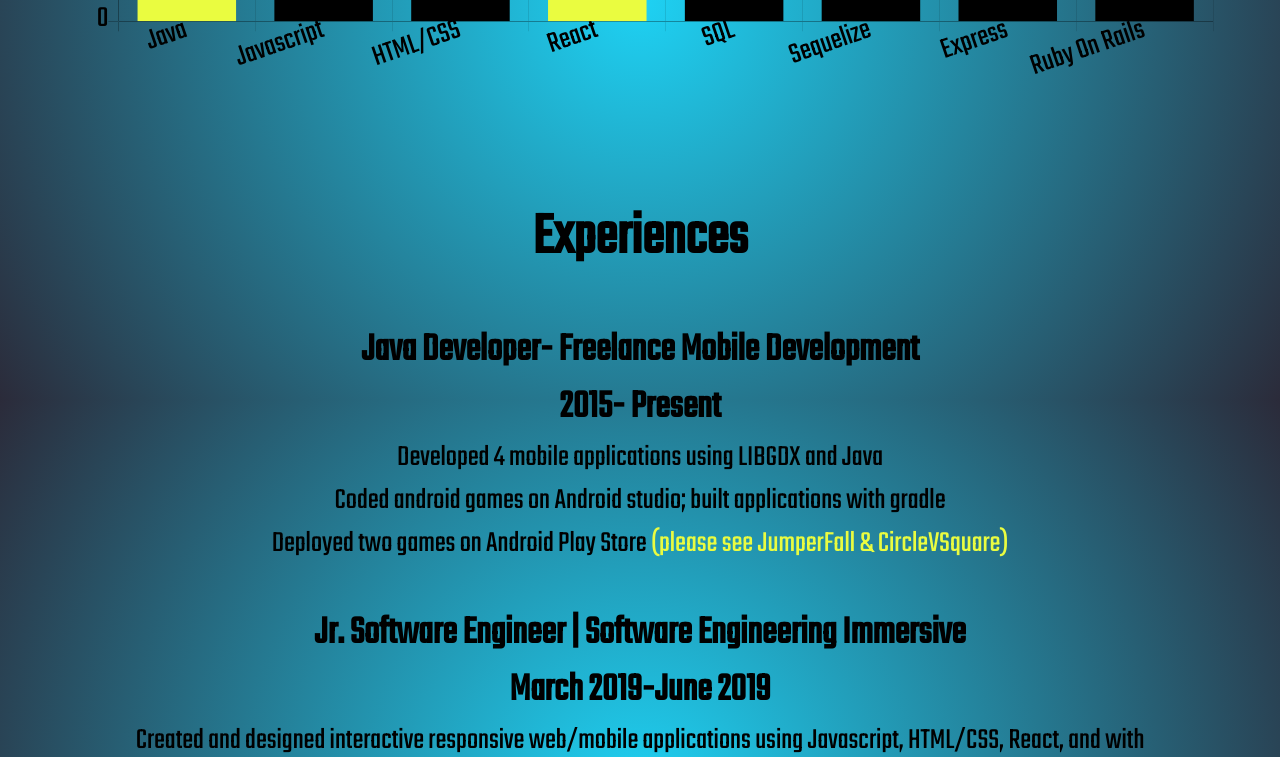
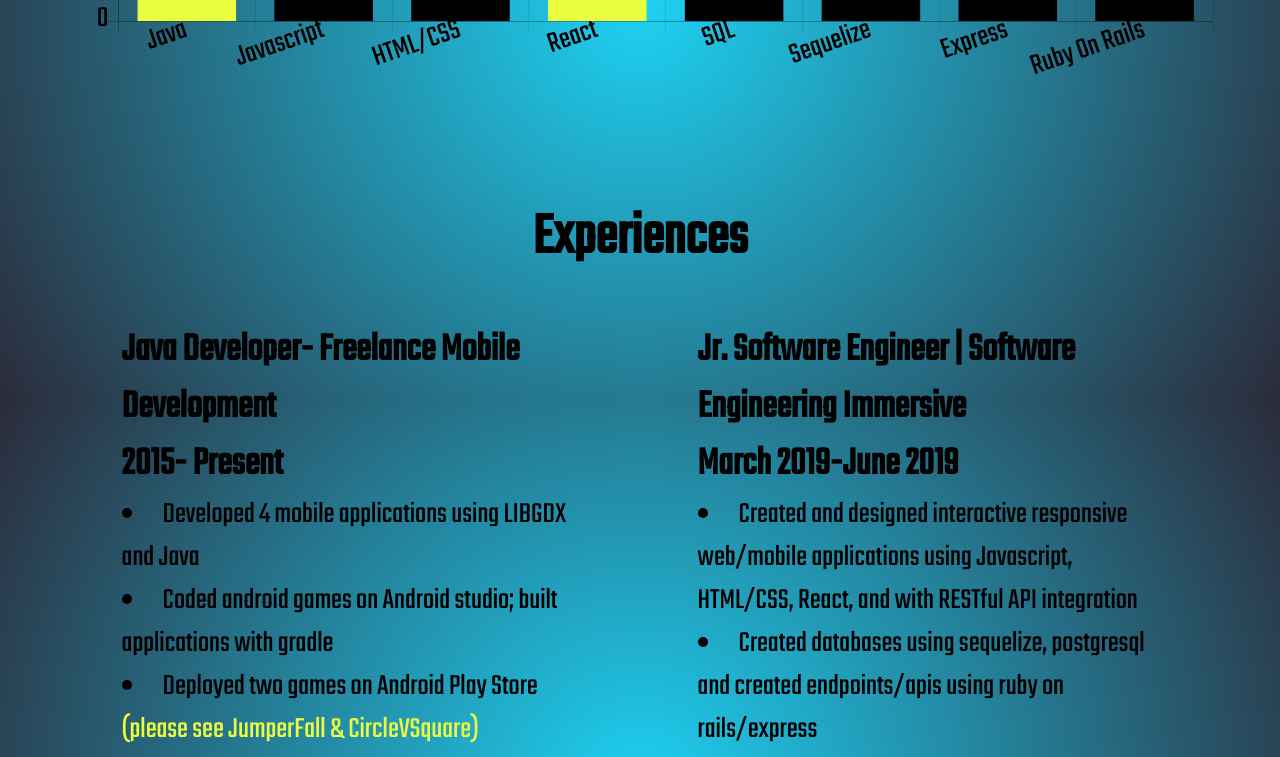
Before and after one commit to Calvinkim4/portfolio, a React (Create React App) app: page / in a window 1280 px wide. Shown: the part 2000-2757 px from the top of the page. Built offline with nearby package versions, Linux system fonts and the light colour scheme.

Commit message:
Fixed experience section

```diff
--- a/public/index.html
+++ b/public/index.html
@@ -20,7 +20,7 @@
       work correctly both with client-side routing and a non-root public URL.
       Learn how to configure a non-root public URL by running `npm run build`.
     -->
-    <title>React App</title>
+    <title>Calvin Kim's Portfolio</title>
   </head>
   <body>
     <noscript>You need to enable JavaScript to run this app.</noscript>
--- a/src/App.css
+++ b/src/App.css
@@ -117,7 +117,7 @@ li > a:hover {
 
 .fixed-links-div {
   position: sticky;
-  z-index: 1;
+  z-index: 2;
   float: left;
   top: 35%;
   left: 0;
@@ -312,6 +312,9 @@ textarea:focus {
   font-weight: normal;
   width: 80%;
   margin: 0 auto;
+  display: list-item;
+  list-style-type: disc;
+  list-style-position: inside;
 }
 
 span {
@@ -388,7 +391,7 @@ span {
 	}
 }
 
-@media only screen and (max-width: 600px) {
+@media only screen and (min-device-width: 300px) and (max-device-width: 667px)  {
   .portfolio-title {
     font-size: 100px;
   }
@@ -397,3 +400,29 @@ span {
 .needed-margin {
   margin-top: 40px;
 }
+
+.exp-container {
+  display: flex;
+  text-align: left;
+  width: 90%;
+  margin: 0 auto;
+}
+
+@media only screen and (min-device-width: 300px) and (max-device-width: 667px)  {
+  .exp-container {
+    display: block;
+    text-align: center;
+    width: 90%;
+    margin: 0 auto;
+  }
+}
+
+.exp-div {
+  width: 50%;
+}
+
+@media only screen and (min-device-width: 300px) and (max-device-width: 667px)  {
+  .exp-div {
+    width: 100%;
+  }
+}
--- a/src/components/Experience.jsx
+++ b/src/components/Experience.jsx
@@ -5,19 +5,23 @@ class Experience extends Component {
         return (
             <div id="experiences" className='container-div'>
                 <h1 className='component-title'>Experiences</h1>
+                <div className='exp-container'>
+                    <div className='exp-div'>
                         <h2 className='exp-title'>Java Developer- Freelance Mobile Development</h2>
                         <h2 className='exp-title'>2015- Present</h2>
                         <h3 className='exp-desc'>Developed 4 mobile applications using LIBGDX and Java</h3>
                         <h3 className='exp-desc'>Coded android games on Android studio; built applications with gradle</h3>
                         <h3 className='exp-desc'>Deployed two games on Android Play Store <span>(please see JumperFall & CircleVSquare)</span></h3>
-
-
-                <h2 className='exp-title needed-margin'>Jr. Software Engineer | Software Engineering Immersive </h2>
+                    </div>
+                    <div className='exp-div'>
+                        <h2 className='exp-title'>Jr. Software Engineer | Software Engineering Immersive </h2>
                         <h2 className='exp-title'>March 2019-June 2019</h2>
                         <h3 className='exp-desc'>Created and designed interactive responsive web/mobile applications using Javascript, HTML/CSS, React, and with RESTful API integration</h3>
                         <h3 className='exp-desc'>Created databases using sequelize, postgresql and created endpoints/apis using ruby on rails/express</h3>
                         <h3 className='exp-desc'><span>Collaborated with fellow engineers</span> to create and design multiple interactive web applications</h3>
                         <h3 className='exp-desc'><span>Collaborated with ux-designers</span> to create and update user-friendly web apps</h3>
+                    </div>
+                </div>
 
             </div>
         )
--- a/src/components/Projects.jsx
+++ b/src/components/Projects.jsx
@@ -18,6 +18,9 @@ class Header extends Component {
                     {/* <h2 className='project-name'>Made2Fit</h2> */}
                     {/* <h3 className='project-desc'>A clothing store that saves user's measurements</h3> */}
                     <a href='https://epic-jones-4619fa.netlify.com/'><img className='project-image' src='https://user-images.githubusercontent.com/10161700/59555355-cd07c300-8f7e-11e9-97bb-681116c446c8.png' alt='made2fit' /></a>
+                    <a href='https://calvinkim4.github.io/high-card/'><img className='project-image' src='https://user-images.githubusercontent.com/10161700/59621767-f69b2880-90fd-11e9-99d0-1c1163caa1ba.png' alt='high card' /></a>
+                    <a href='https://calvinkim4.github.io/tic-tac-toe/'><img className='project-image' src='https://user-images.githubusercontent.com/10161700/59622832-af626700-9100-11e9-90ff-2b03c7645d93.png' alt='tic tac toe' /></a>
+                    <a href='https://calvinkim4.github.io/pixart/'><img className='project-image' src='https://user-images.githubusercontent.com/10161700/59624156-0584d980-9104-11e9-9703-073386851bf8.png' alt='pixart' /></a>
                 </div>
 
             </div>
--- a/src/components/Skills.jsx
+++ b/src/components/Skills.jsx
@@ -15,7 +15,7 @@ class Skills extends Component {
                 labels: ['Java', 'Javascript', 'HTML/CSS', 'React', 'SQL', 'Sequelize', 'Express', 'Ruby On Rails'],
                 datasets: [{
                     label: 'Skill Level',
-                    data: [9, 8, 7, 9, 6, 7, 7, 5],
+                    data: [10, 9, 9, 10, 7, 7, 8.5, 5],
                     backgroundColor: ['#eafc40', 'rgba(0, 0, 0, 1)', 'rgba(0, 0, 0, 1)', '#eafc40', 'rgba(0, 0, 0, 1)', 'rgba(0, 0, 0, 1)', 'rgba(0, 0, 0, 1)', 'rgba(0, 0, 0, 1)']
                 }]
             },
```
Also changed, not shown: 1 other file (tests, documents, lock files or other folders). Lines whose indentation alone changed are shown as unchanged.
